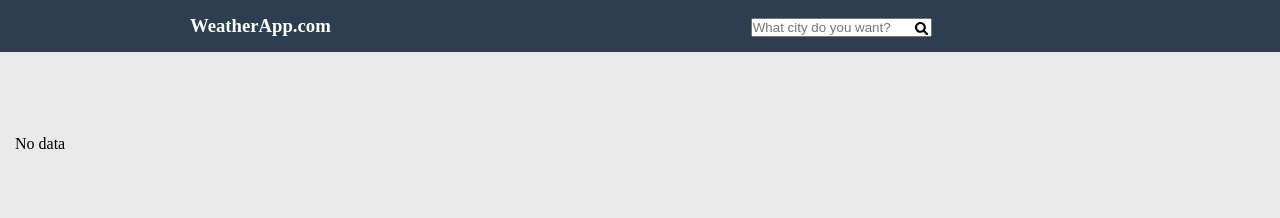
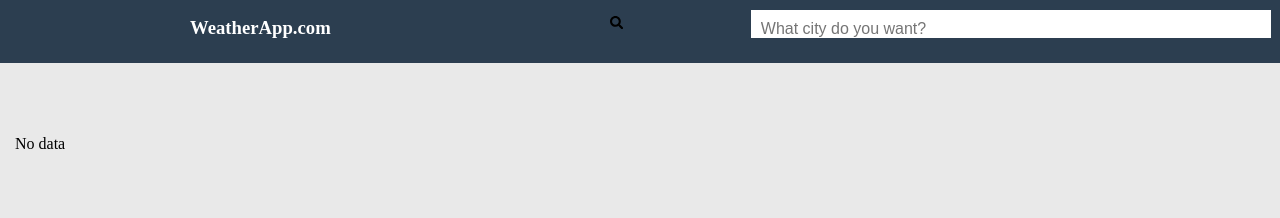
Before and after one commit to GabrielNew/WeatherApi, a React (Vite) app: page / in a window 1280 px wide. Shown: the top 218 px of the page. Built offline with nearby package versions, Linux system fonts and the light colour scheme.

Commit message:
Partial autocomplete

```diff
--- a/src/components/Header/index.jsx
+++ b/src/components/Header/index.jsx
@@ -5,9 +5,15 @@ import "./styles.css";
 
 const Header = ({ onFetchData }) => {
   const [city, setCity] = useState("");
+  const [inputAutocomplete, setInputAutocomplete] = useState([]);
 
   const onChange = (event) => {
     setCity(event.target.value);
+    if (event.target.value.length > 2) {
+      debounceFetchSuggestions();
+    } else {
+      setInputAutocomplete([]);
+    }
   };
 
   const getData = async () => {
@@ -32,12 +38,48 @@ const Header = ({ onFetchData }) => {
     }
   };
 
+  const autocomplete = async () => {
+    const url = import.meta.env.VITE_WEATHER_SEARCH_API_URL.concat(
+      import.meta.env.VITE_WEATHER_API_KEY,
+      "&q=",
+      city
+    );
+
+    try {
+      const respose = await fetch(url);
+      const resposeAutocomplete = await respose.json();
+      setInputAutocomplete(resposeAutocomplete);
+    } catch (error) {
+      console.error(error.message);
+    }
+  };
+
+  const debounce = (func, delay) => {
+    let timeout;
+    return (...args) => {
+      clearTimeout(timeout);
+      timeout = setTimeout(() => {
+        func(...args);
+      }, delay);
+    };
+  };
+
+  const debounceFetchSuggestions = debounce(autocomplete, 500);
+
+  const handleSelect = () => {
+    setInputAutocomplete([]);
+  };
+
   return (
-    <header>
+    <header className="container">
       <div id="Title">
         <h3 id="HeaderTitle">WeatherApp.com</h3>
       </div>
-      <div id="UserInput">
+
+      <div id="UserInput" className="autocomplete">
+        <button type="button" onClick={getData}>
+          <FaSearch id="SearchIcon" />
+        </button>
         <input
           type="text"
           name="cityInput"
@@ -46,9 +88,11 @@ const Header = ({ onFetchData }) => {
           value={city}
           onChange={onChange}
         />
-        <button type="button" onClick={getData}>
-          <FaSearch id="SearchIcon" />
-        </button>
+        <ul className="suggestions">
+          {inputAutocomplete.map((test) => (
+            <li key={test.id}>{test.region}</li>
+          ))}
+        </ul>
       </div>
     </header>
   );
--- a/src/components/Header/styles.css
+++ b/src/components/Header/styles.css
@@ -1,7 +1,6 @@
 body {
   margin: 0px;
   padding: 0px;
-  display: flex;
   background-color: #e9e9e9;
 }
 
@@ -10,9 +9,9 @@ button {
   padding: 0;
   background: none;
   cursor: pointer;
-  position: relative;
-  top: 3px;
-  right: 17px;
+  position: absolute;
+  top: 16px;
+  right: 657px;
 }
 button:focus,
 button:focus-visible {
@@ -49,3 +48,44 @@ header {
   display: inline;
   position: relative;
 }
+
+.container {
+  max-width: 100%;
+}
+
+.autocomplete {
+  display: flex;
+  align-items: center;
+  width: 500px;
+}
+
+.autocomplete input {
+  width: 100%;
+  border: none;
+  margin: 10px 0px;
+  font-size: 16px;
+  padding: 10px 10px 0px 10px;
+}
+
+.suggestions {
+  list-style: none;
+  margin: 0;
+  padding: 0;
+  border-top: 1px solid #d4d4d4;
+  background-color: #f7f7f7;
+  border-radius: 0 0 10px 10px;
+  position: absolute;
+}
+
+.suggestions li {
+  list-style: none;
+  padding: 10px;
+  cursor: pointer;
+  width: 500px;
+  display: flex;
+  align-items: center;
+}
+
+.suggestions li:hover {
+  background-color: #d4d4d4;
+}
```
